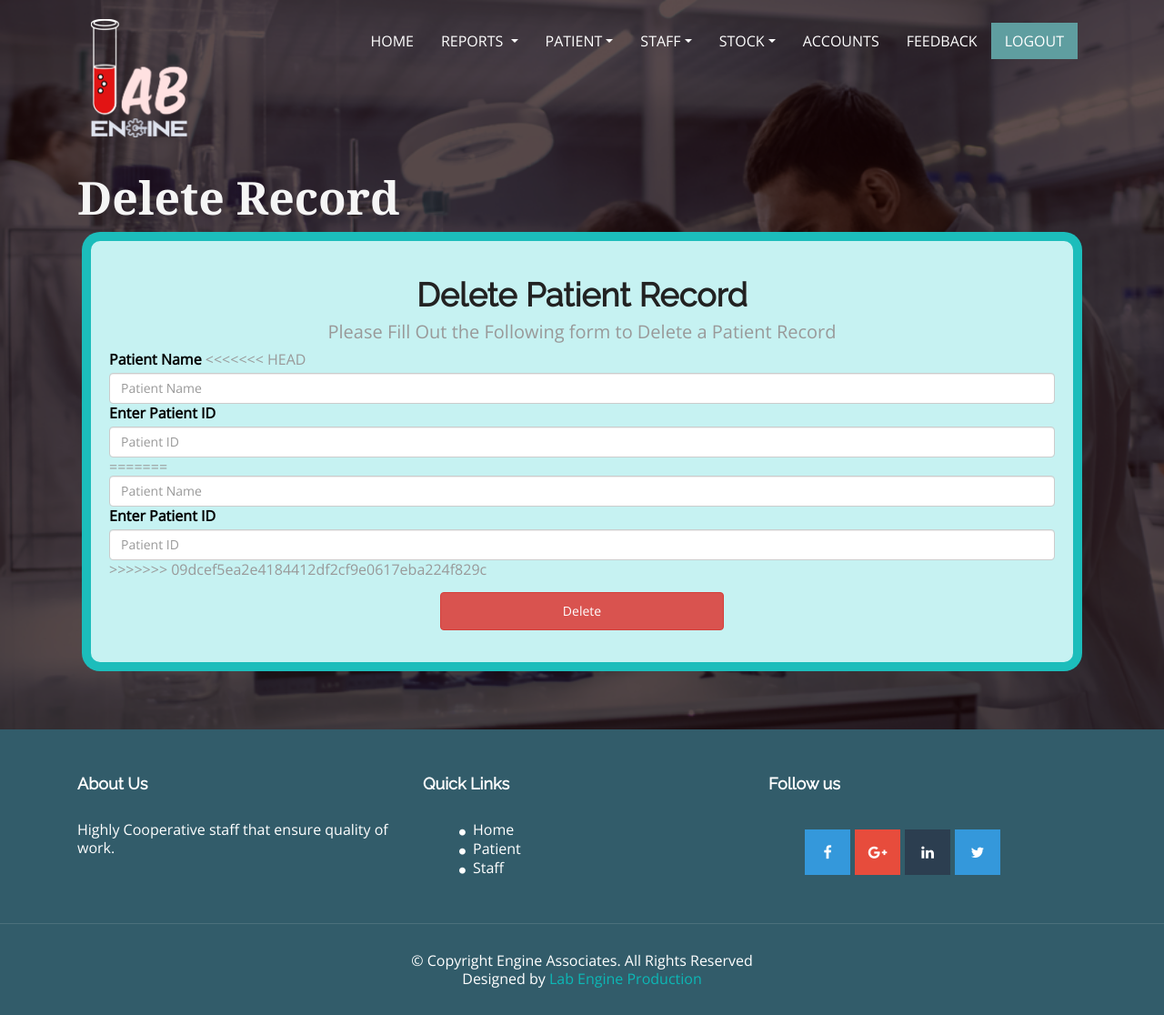
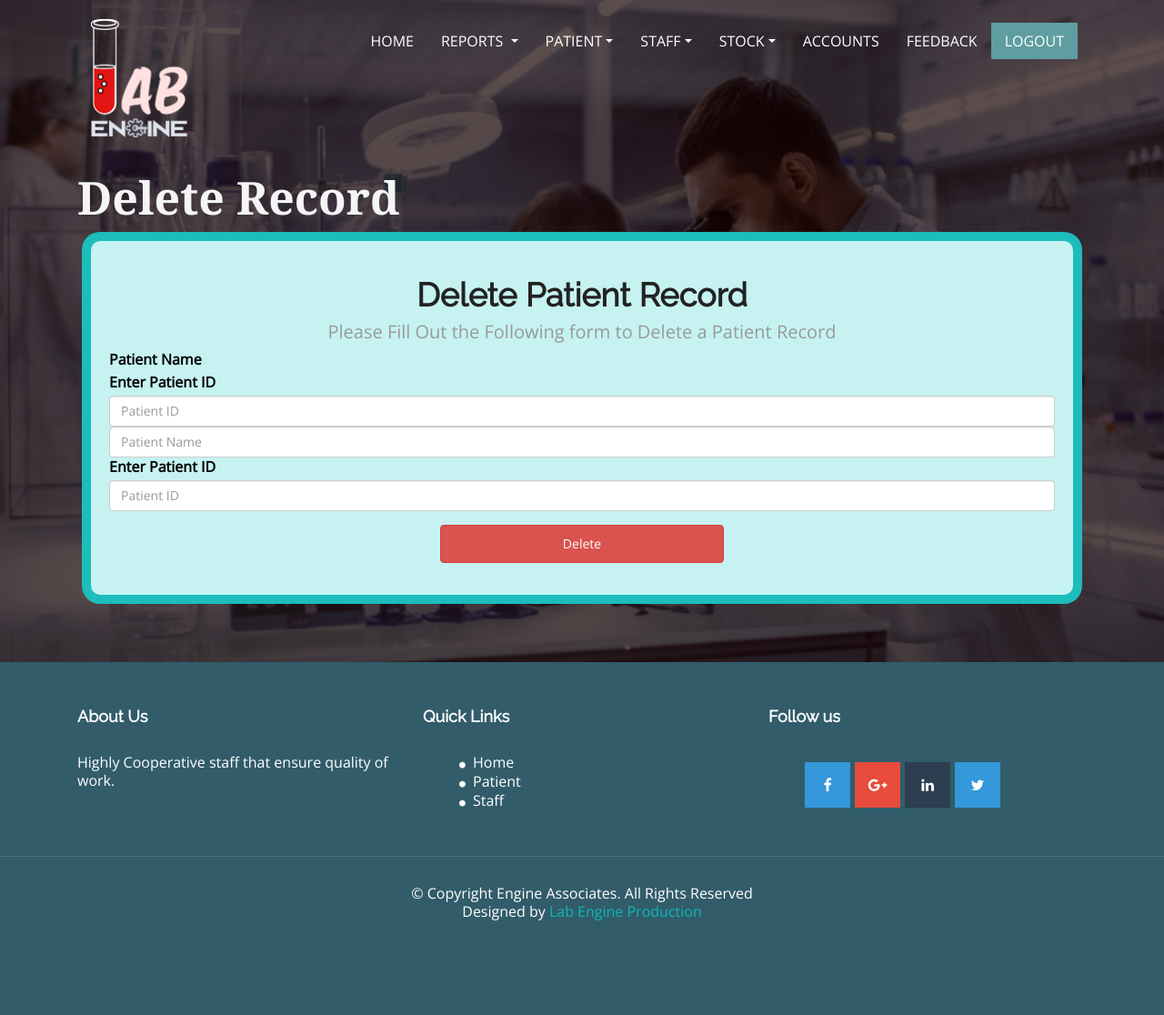
Before and after one commit to ahmad-sulehari/LabEngine, a Python web app: template templates/DeletePatientRecord.html in a window 1280 px wide. Shown: the whole page at 91% size. After the commit the page ends 1012 px from the top, so only its background shows below. Run offline with Jinja, Linux system fonts and the light colour scheme; the template is opened without the code that fills it, so the values that code supplies are empty; some libraries are stand-ins or nearby versions; some web fonts are replaced.

Commit message:
Delete Patient

```diff
--- a/templates/DeletePatientRecord.html
+++ b/templates/DeletePatientRecord.html
@@ -124,17 +124,14 @@
   <form action="/deletePatient" onsubmit="return confirm('Are You Sure You Want to Delete the User and All its Data?');" method="post" class="needs-validation" novalidate>
     <div class="form-group">
       <label style="color: black"><b>Patient Name</b></label>
-<<<<<<< HEAD
-      <input type="text" name="pName" class="form-control br-radius-zero" id="pname" placeholder="Patient Name" />
+
         <div class="form-group">
       <label style="color: black"><b>Enter Patient ID</b></label>
       <input type="text" name="patientID" class="form-control br-radius-zero" id="pid" placeholder="Patient ID"/>
-=======
       <input type="text" name="pname" class="form-control br-radius-zero" id="pname" placeholder="Patient Name" />
         <div class="form-group">
       <label style="color: black"><b>Enter Patient ID</b></label>
       <input type="text" name="pid" class="form-control br-radius-zero" id="pid" placeholder="Patient ID"/>
->>>>>>> 09dcef5ea2e4184412df2cf9e0617eba224f829c
     </div>
 
     <div class="row">
@@ -147,11 +144,13 @@
     {% elif error=='unsuccessfull': %}
         <b><h6 style="color: red">This Patient Does not Exist or Entered Data is False!</h6></b>
     {% endif %}
-  </form>
 </div>
 
 
             </div>
+      </form>
+            </div>
+        </div>
             </div>
 
         </section>
```
